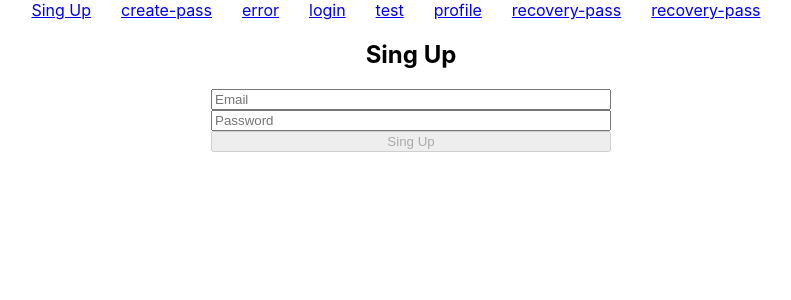
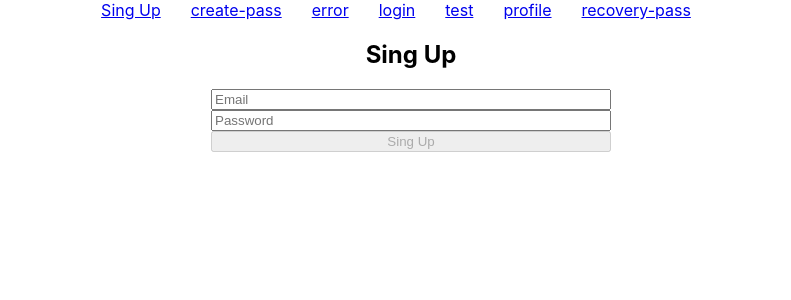
Before and after one commit to NeAleshka/cards-nya, a React (Create React App) app: page /#/sing-up in a window 1280 px wide. Shown: the top 300 px of the page, without its empty margins (229-1020 px from the left). Built offline with nearby package versions, Linux system fonts and the light colour scheme; no server answers.

Commit message:
refactor code(add Outlet)

```diff
--- a/src/App.tsx
+++ b/src/App.tsx
@@ -1,6 +1,6 @@
 import React from 'react';
 import './App.css';
-import {Routes, Route, NavLink,Navigate} from 'react-router-dom'
+import {Navigate, Route, Routes} from 'react-router-dom'
 import CreateNewPass from "./pages/CreateNewPass";
 import Error from "./pages/Error";
 import Login from "./pages/Login";
@@ -8,19 +8,14 @@ import PageTest from "./pages/PageTest";
 import Profile from "./pages/Profile";
 import RecoveryPass from "./pages/RecoveryPass";
 import SingUp from "./pages/SingUp";
+import {Layout} from "./components/Layout";
 
 function App() {
     return (
         <div className="App">
-           <NavLink style={{marginRight:'30px'}} to={'/sing-up'}>Sing Up</NavLink>
-           <NavLink style={{marginRight:'30px'}} to={'/create-pass'}>create-pass</NavLink>
-           <NavLink style={{marginRight:'30px'}} to={'/error'}>error</NavLink>
-           <NavLink style={{marginRight:'30px'}} to={'/login'}>login</NavLink>
-           <NavLink style={{marginRight:'30px'}} to={'/test'}>test</NavLink>
-           <NavLink style={{marginRight:'30px'}} to={'/profile'}>profile</NavLink>
-           <NavLink style={{marginRight:'30px'}} to={'/recovery-pass'}>recovery-pass</NavLink>
-           <NavLink style={{marginRight:'30px'}} to={'/'}>recovery-pass</NavLink>
             <Routes>
+                <Route path={'/'} element={<Layout/>}>
+                    <Route index element={<h2>Main</h2>}/>
                     <Route path={'/create-pass'} element={<CreateNewPass/>}/>
                     <Route path={'/error'} element={<Error/>}/>
                     <Route path={'/login'} element={<Login/>}/>
@@ -28,8 +23,8 @@ function App() {
                     <Route path={'/profile'} element={<Profile/>}/>
                     <Route path={'/recovery-pass'} element={<RecoveryPass/>}/>
                     <Route path={'/sing-up'} element={<SingUp/>}/>
-                <Route path={'/'} element={<h2>Main</h2>}/>
                     <Route path={'/*'} element={<Navigate to={'error'}/>}/>
+                </Route>
             </Routes>
         </div>
     );
--- /dev/null
+++ b/src/components/Layout.tsx
@@ -0,0 +1,18 @@
+import React from 'react'
+import {NavLink,Outlet} from "react-router-dom";
+
+
+export const Layout = () => {
+    return (
+        <div>
+            <NavLink style={{marginRight:'30px'}} to={'/sing-up'}>Sing Up</NavLink>
+            <NavLink style={{marginRight:'30px'}} to={'/create-pass'}>create-pass</NavLink>
+            <NavLink style={{marginRight:'30px'}} to={'/error'}>error</NavLink>
+            <NavLink style={{marginRight:'30px'}} to={'/login'}>login</NavLink>
+            <NavLink style={{marginRight:'30px'}} to={'/test'}>test</NavLink>
+            <NavLink style={{marginRight:'30px'}} to={'/profile'}>profile</NavLink>
+            <NavLink style={{marginRight:'30px'}} to={'/recovery-pass'}>recovery-pass</NavLink>
+            <Outlet/>
+        </div>
+    )
+}
--- a/src/pages/SingUp.tsx
+++ b/src/pages/SingUp.tsx
@@ -1,9 +1,7 @@
 import React, {useState} from 'react'
 import {useFormik} from "formik";
-import {useDispatch} from "react-redux";
-import {registerTC} from "../redux/reducers/registerReducers";
 import {cardsApi} from "../CardsApi/Api";
-import {Navigate, NavLink, useNavigate} from "react-router-dom";
+import {useNavigate} from "react-router-dom";
 
 type FormikErrorType = {
     email?: string
```
Lines whose indentation alone changed are shown as unchanged.
